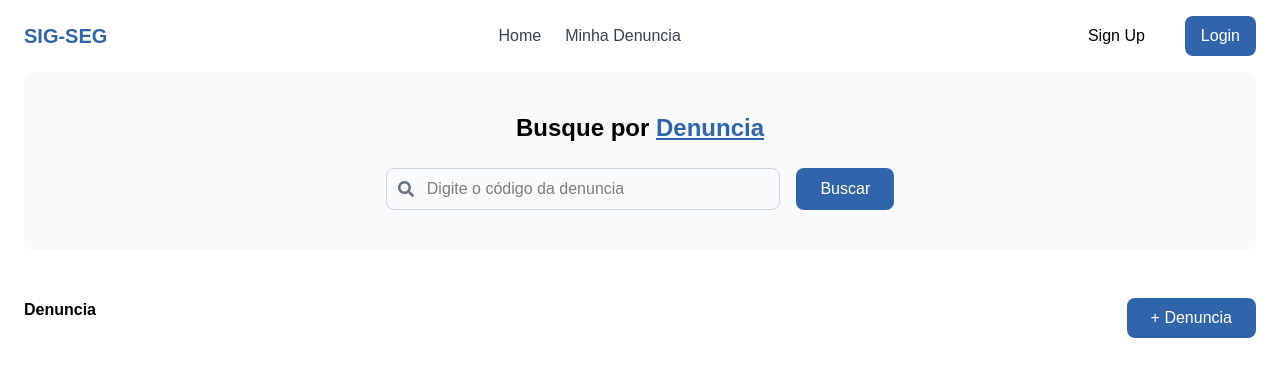
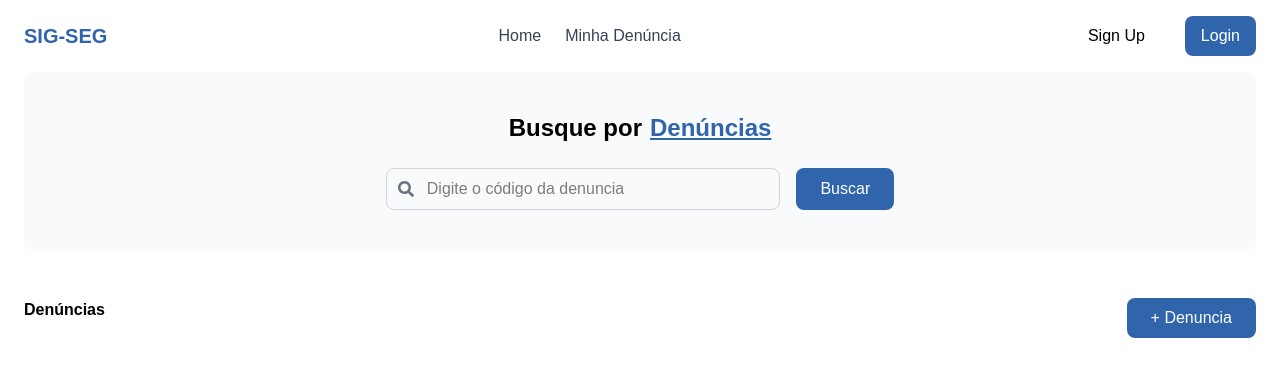
Before and after one commit to Luiz-gustavo-da-silva/sigsegfront, a Next.js app: page /myReport in a window 1280 px wide. Shown: the top 376 px of the page. Built offline with nearby package versions, Linux system fonts and the light colour scheme.

Commit message:
feat: correção de palavras erradas

```diff
--- a/src/app/components/header.tsx
+++ b/src/app/components/header.tsx
@@ -10,7 +10,7 @@ export default function Header() {
           Home
         </a>
         <a href="/myReport" className="text-gray-700 hover:text-black">
-          Minha Denuncia
+          Minha Denúncia
         </a>
       </nav>
 
--- a/src/app/components/modalOccurrence.tsx
+++ b/src/app/components/modalOccurrence.tsx
@@ -132,7 +132,7 @@ const ModalOccurrence: React.FC<ReportModalProps> = ({
 
           <div>
             <label className="block text-sm font-medium mb-1">
-              Selecione a Denuncia
+              Selecione a Denúncia
             </label>
             <select
               name="reportId"
--- a/src/app/myReport/page.tsx
+++ b/src/app/myReport/page.tsx
@@ -54,8 +54,9 @@ export default function MyReport() {
       <form onSubmit={handleSearch}>
         <div className="m-6 mt-0 bg-gray-50 rounded-lg p-6 py-10 text-center">
           <h2 className="text-2xl font-bold">
-            Busque por{" "}
-            <span className="underline text-[#3065ac]">Denuncia</span>
+            <span className="mr-2">Busque por</span>
+
+            <span className="underline text-[#3065ac]">Denúncias</span>
           </h2>
           <div className="mt-6 flex flex-wrap justify-center gap-4">
             <div className="relative w-full sm:w-1/3">
@@ -82,7 +83,7 @@ export default function MyReport() {
       </form>
 
       <div className="flex align-center p-6 justify-between">
-        <h1 className="text-1xl font-bold">Denuncia</h1>
+        <h1 className="text-1xl font-bold">Denúncias</h1>
         <button
           className="text-white px-6 py-2 rounded-lg bg-[#3065ac]"
           onClick={() => setModalVisible(true)}
```
